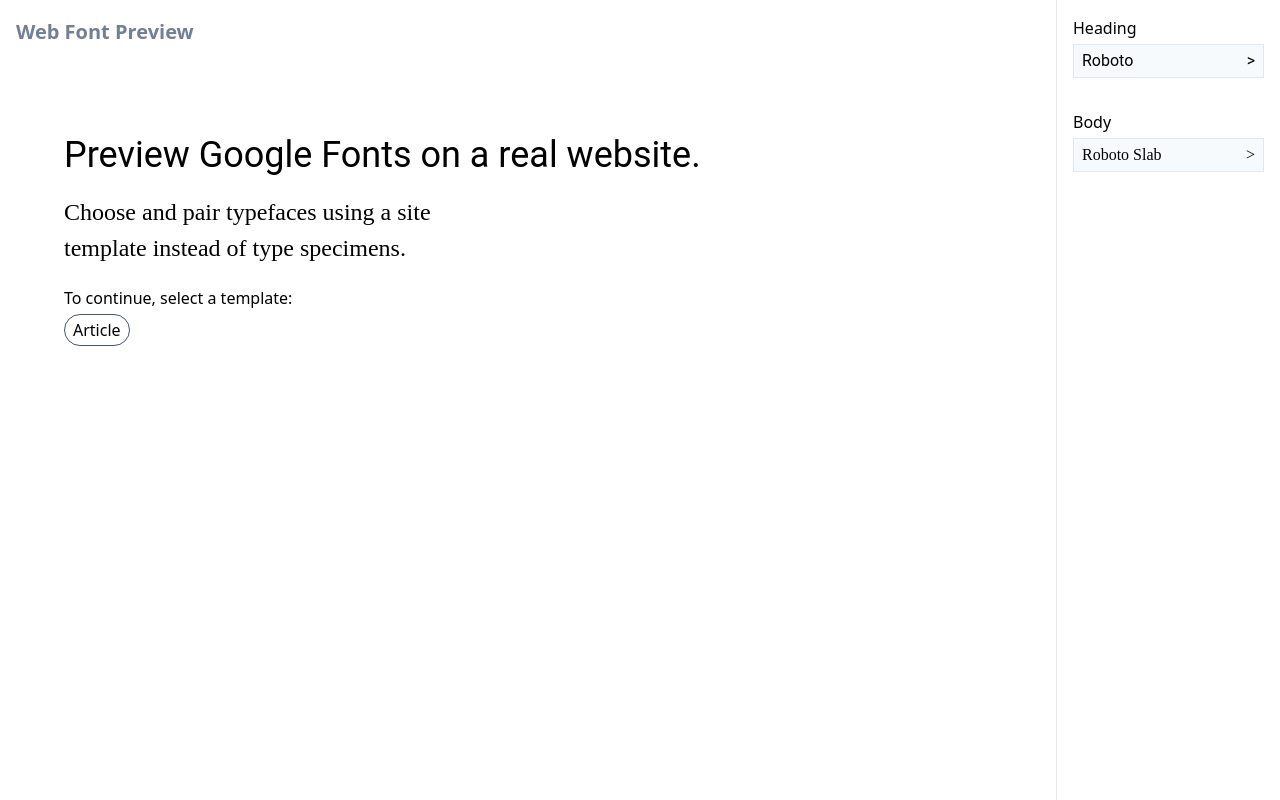
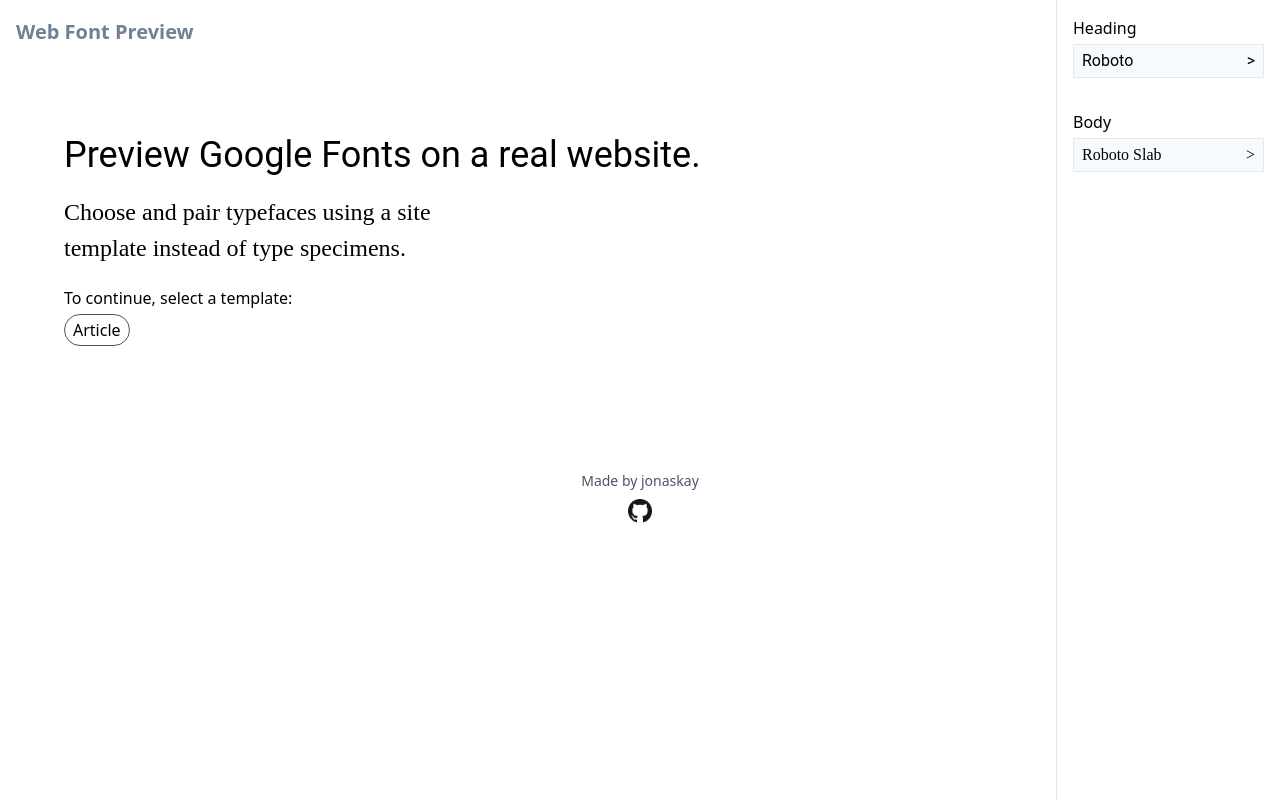
Before and after one commit to jonaskay/webfontpreview, a Gatsby site: page / in a window 1280 px wide. Built offline with nearby package versions, Linux system fonts and the light colour scheme; Gatsby itself is replaced by a stand-in of ours; no server answers.

Commit message:
Add footer link to repository

```diff
--- /dev/null
+++ b/src/components/footer.js
@@ -0,0 +1,14 @@
+import React from "react"
+
+import Github from "./github"
+
+const Footer = () => (
+  <footer className="p-16 text-center text-sm text-gray-700">
+    <div>Made by jonaskay</div>
+    <div className="w-6 mx-auto mt-2">
+      <Github />
+    </div>
+  </footer>
+)
+
+export default Footer
--- /dev/null
+++ b/src/components/github.js
@@ -0,0 +1,23 @@
+import React from "react"
+import { useStaticQuery, graphql } from "gatsby"
+import Image from "gatsby-image"
+
+export default () => {
+  const data = useStaticQuery(graphql`
+    query {
+      githubMark: file(relativePath: { eq: "github-mark.png" }) {
+        childImageSharp {
+          fluid(maxWidth: 64) {
+            ...GatsbyImageSharpFluid
+          }
+        }
+      }
+    }
+  `)
+
+  return (
+    <a href="https://github.com/jonaskay/webfontpreview">
+      <Image fluid={data.githubMark.childImageSharp.fluid} />
+    </a>
+  )
+}
--- a/src/components/layout.js
+++ b/src/components/layout.js
@@ -2,6 +2,7 @@ import React from "react"
 import PropTypes from "prop-types"
 
 import Header from "./header"
+import Footer from "./footer"
 import Settings from "./settings"
 import "./layout.css"
 
@@ -21,6 +22,7 @@ const Layout = ({
     <>
       <Header />
       <main className="lg:max-w-2xl xl:max-w-full">{children}</main>
+      <Footer />
       <Settings options={options} />
     </>
   )
```
Also changed, not shown: src/images/github-mark.png (added).
